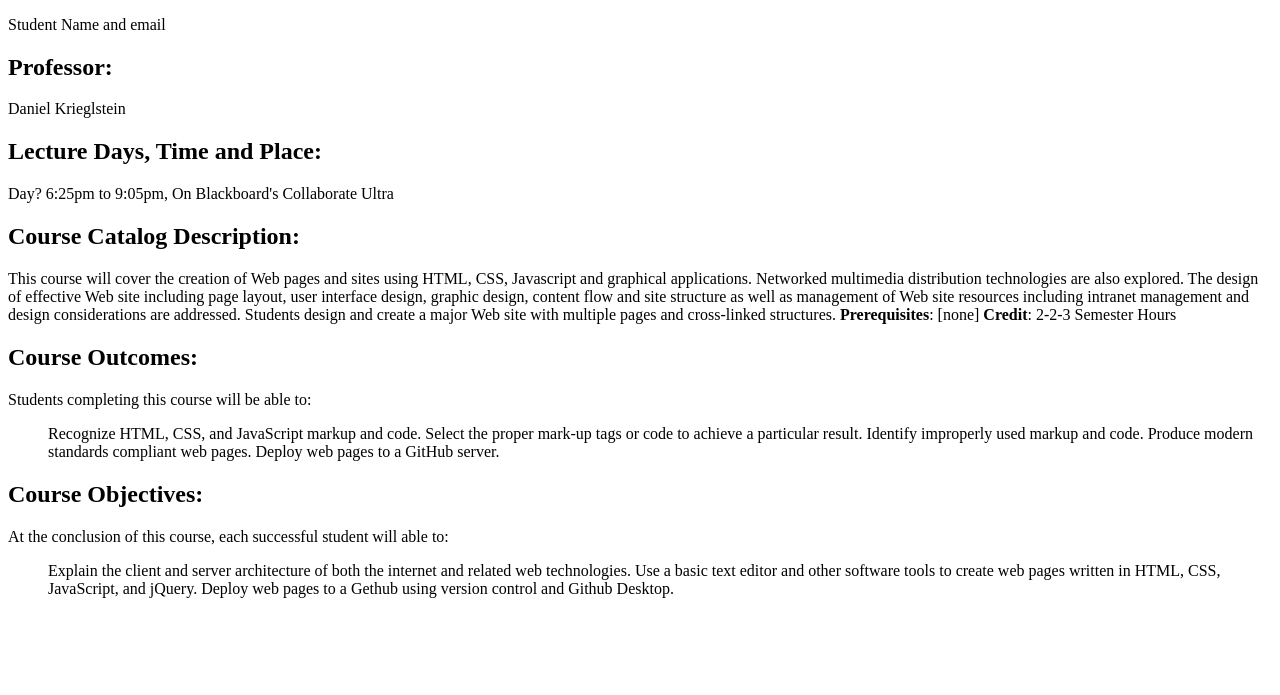
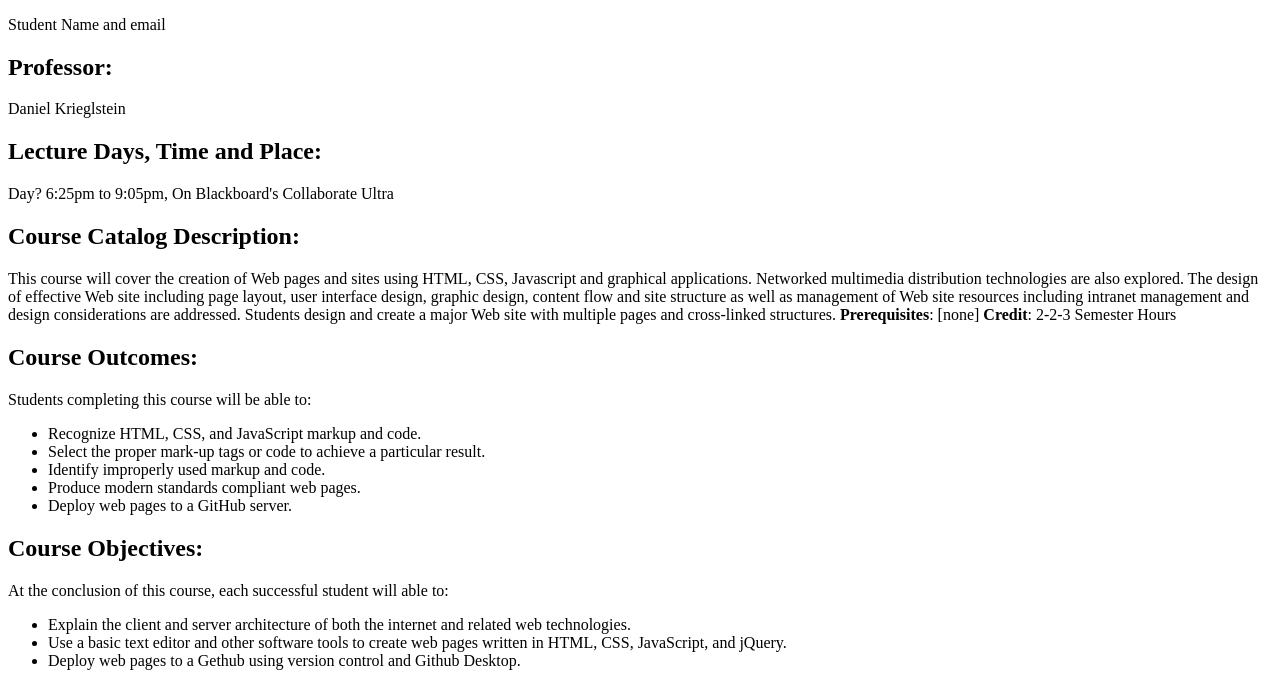
Before and after one commit to kn5225/lab2, a plain HTML site: page index.html in a window 1280 px wide. Shown: the part 105-800 px from the top of the page. Drawn offline with Linux system fonts and the light colour scheme.

Commit message:
Update index.html

```diff
--- a/index.html
+++ b/index.html
@@ -24,18 +24,18 @@
 	<h2>Course Outcomes:</h2>
 	<p>Students completing this course will be able to:</p>
 	<ul>
-	<l>Recognize HTML, CSS, and JavaScript markup and code.</l>
-	<l>Select the proper mark-up tags or code to achieve a particular result.</l>
-	<l>Identify improperly used markup and code.</l>
-	<l>Produce modern standards compliant web pages.</l>
-	<l>Deploy web pages to a GitHub server.</l>
+	<li>Recognize HTML, CSS, and JavaScript markup and code.</li>
+	<li>Select the proper mark-up tags or code to achieve a particular result.</li>
+	<li>Identify improperly used markup and code.</li>
+	<li>Produce modern standards compliant web pages.</li>
+	<li>Deploy web pages to a GitHub server.</li>
 	</ul>
 	<h2>Course Objectives:</h2>
 	<p>At the conclusion of this course, each successful student will able to:</p>
 	<ul>
-	<l>Explain the client and server architecture of both the internet and related web technologies.</l>
-	<l>Use a basic text editor and other software tools to create web pages written in HTML, CSS, JavaScript, and jQuery.</l>
-	<l>Deploy web pages to a Gethub using version control and Github Desktop.</l>
+	<li>Explain the client and server architecture of both the internet and related web technologies.</li>
+	<li>Use a basic text editor and other software tools to create web pages written in HTML, CSS, JavaScript, and jQuery.</li>
+	<li>Deploy web pages to a Gethub using version control and Github Desktop.</li>
 	</ul>
 </body>
 </html>
```
